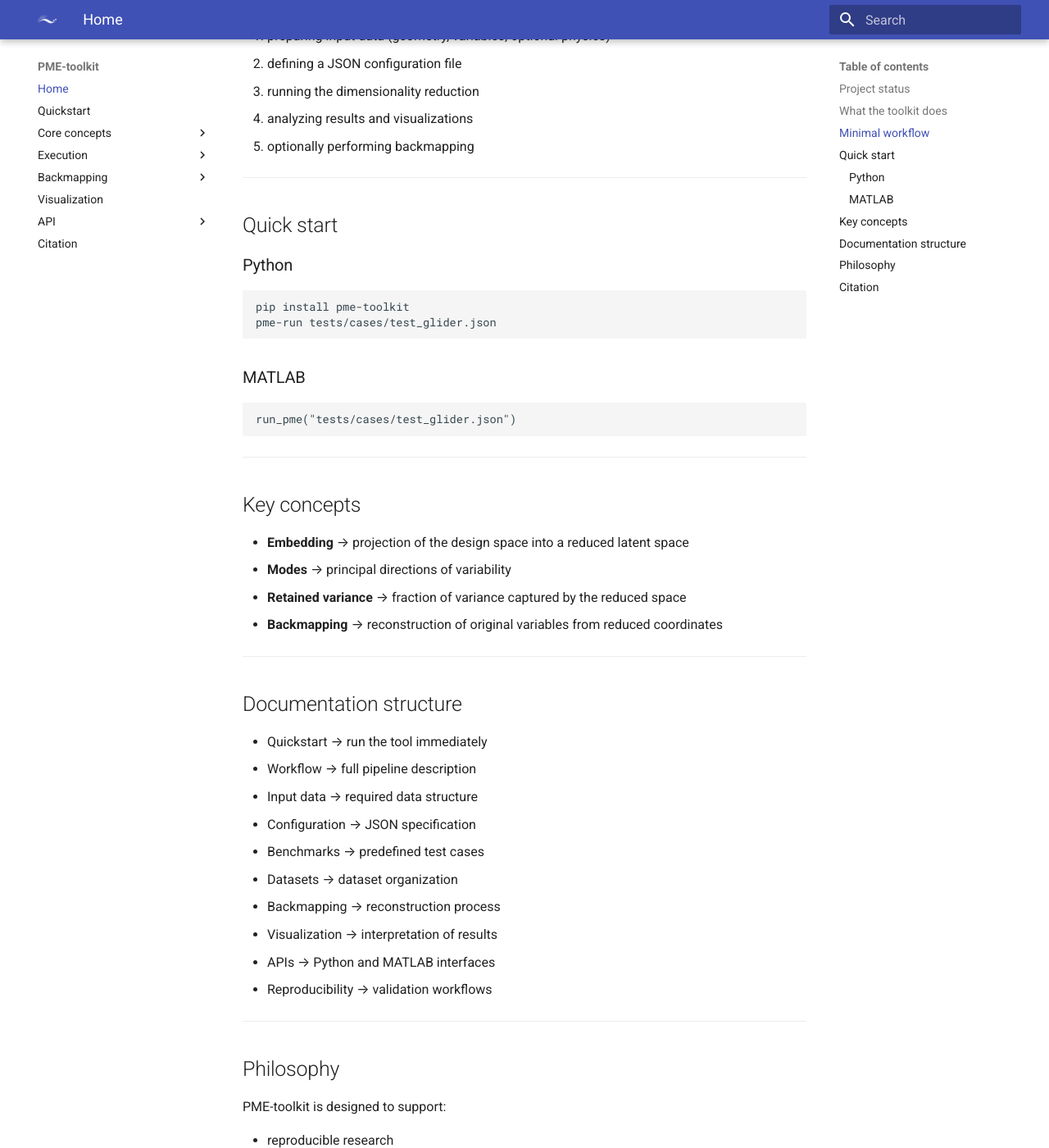
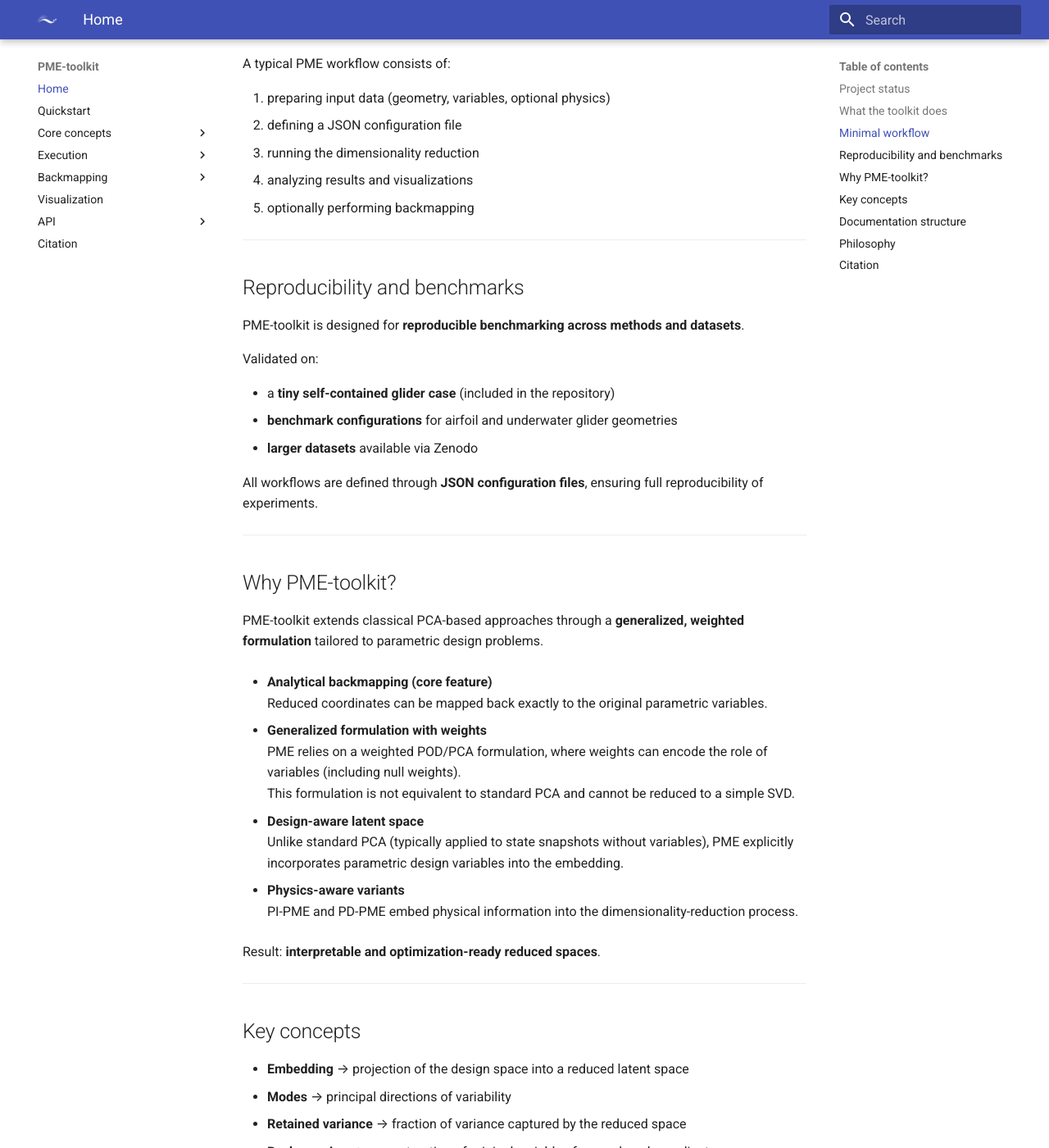
Before and after one commit to cnr-inm-mao/pme-toolkit, an MkDocs documentation site: the page built from docs/index.md, in a window 1280 px wide and 1400 px high, scrolled down 1386 px. Shown: the whole window at 82% size. Built offline with MkDocs 1.6.1 and Material for MkDocs 9.7.7, drawn with Linux system fonts in a browser that asks for light colours; some of the changed text lies outside the part shown.

Commit message:
docs: refine homepage message, quickstart structure, and possible use of equation in mkdocs.yml

```diff
--- a/docs/index.md
+++ b/docs/index.md
@@ -14,14 +14,17 @@ PME-toolkit is a framework for **design-space dimensionality reduction in parame
 
 The toolkit provides a **reproducible, data-driven workflow** to construct low-dimensional representations of high-dimensional parametric design spaces while preserving a direct link to the original variables.
 
+**Python for daily use. MATLAB for reference validation.**
+
 ---
 
 ## Project status
 
 PME-toolkit is a **released research software package (v1.2)**:
 
-- PyPI package (installable): https://pypi.org/project/pme-toolkit/
-- Zenodo archive (versioned, citable): https://doi.org/10.5281/zenodo.18962859
+- [PyPI package (installable)](https://pypi.org/project/pme-toolkit/)
+- [Zenodo archive (versioned, citable)](https://doi.org/10.5281/zenodo.18962859)
+- [GitHub repository](https://github.com/cnr-inm-mao/pme-toolkit)
 - submitted to JOSS (under review)
 
 The Python implementation is fully functional and recommended for use.
@@ -53,16 +56,38 @@ A typical PME workflow consists of:
 
 ---
 
-## Quick start
+## Reproducibility and benchmarks
 
-### Python
+PME-toolkit is designed for **reproducible benchmarking across methods and datasets**.
 
-    pip install pme-toolkit
-    pme-run tests/cases/test_glider.json
+Validated on:
 
-### MATLAB
+- a **tiny self-contained glider case** (included in the repository)
+- **benchmark configurations** for airfoil and underwater glider geometries
+- **larger datasets** available via Zenodo
 
-    run_pme("tests/cases/test_glider.json")
+All workflows are defined through **JSON configuration files**, ensuring full reproducibility of experiments.
+
+---
+
+## Why PME-toolkit?
+
+PME-toolkit extends classical PCA-based approaches through a **generalized, weighted formulation** tailored to parametric design problems.
+
+- **Analytical backmapping (core feature)**
+  Reduced coordinates can be mapped back exactly to the original parametric variables.
+
+- **Generalized formulation with weights**
+  PME relies on a weighted POD/PCA formulation, where weights can encode the role of variables (including null weights).
+  This formulation is not equivalent to standard PCA and cannot be reduced to a simple SVD.
+
+- **Design-aware latent space**
+  Unlike standard PCA (typically applied to state snapshots without variables), PME explicitly incorporates parametric design variables into the embedding.
+
+- **Physics-aware variants**
+  PI-PME and PD-PME embed physical information into the dimensionality-reduction process.
+
+Result: **interpretable and optimization-ready reduced spaces**.
 
 ---
 
--- a/mkdocs.yml
+++ b/mkdocs.yml
@@ -35,3 +35,10 @@ nav:
       - MATLAB API: matlab_api.md
 
   - Citation: citation.md
+
+markdown_extensions:
+  - pymdownx.arithmatex:
+      generic: true
+
+extra_javascript:
+  - https://cdn.jsdelivr.net/npm/mathjax@3/es5/tex-mml-chtml.js
```
